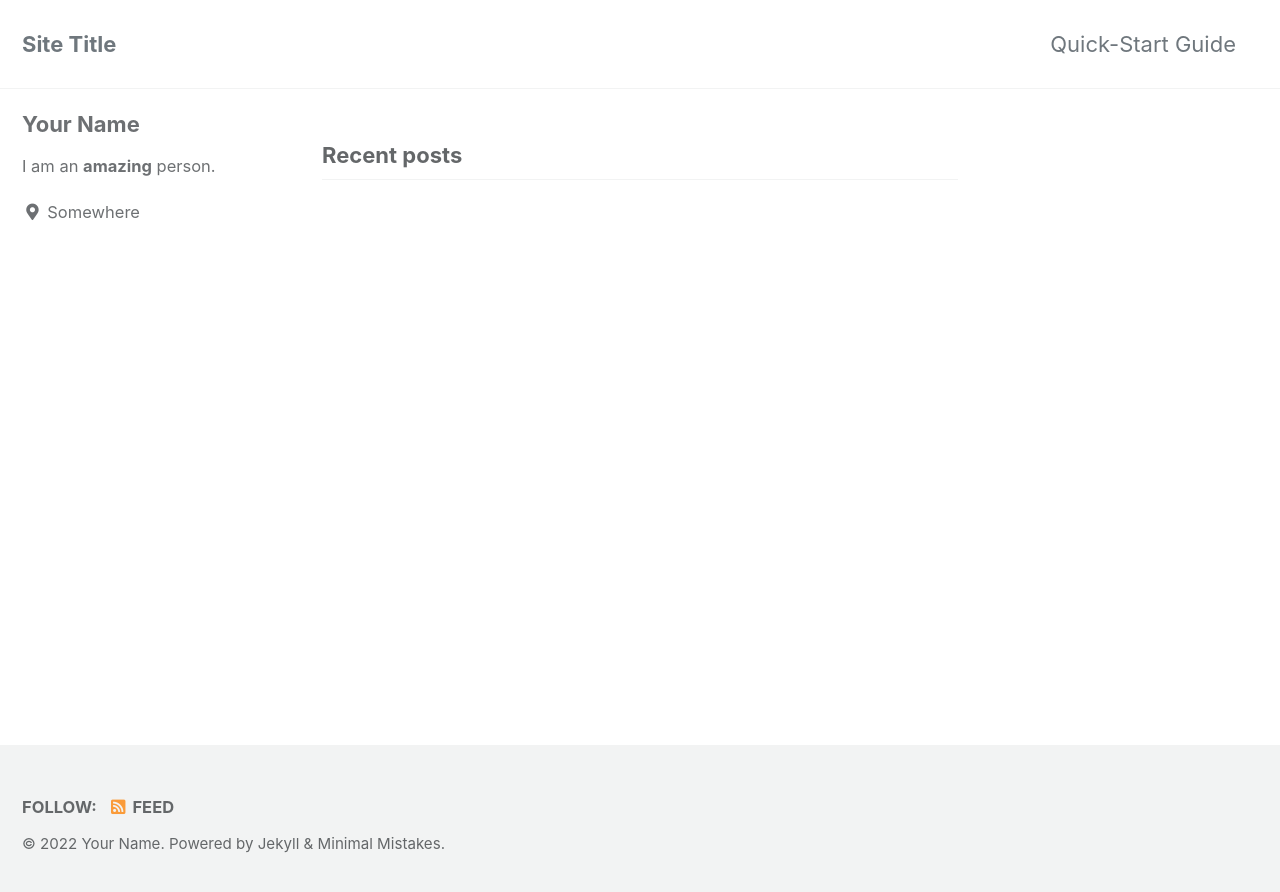
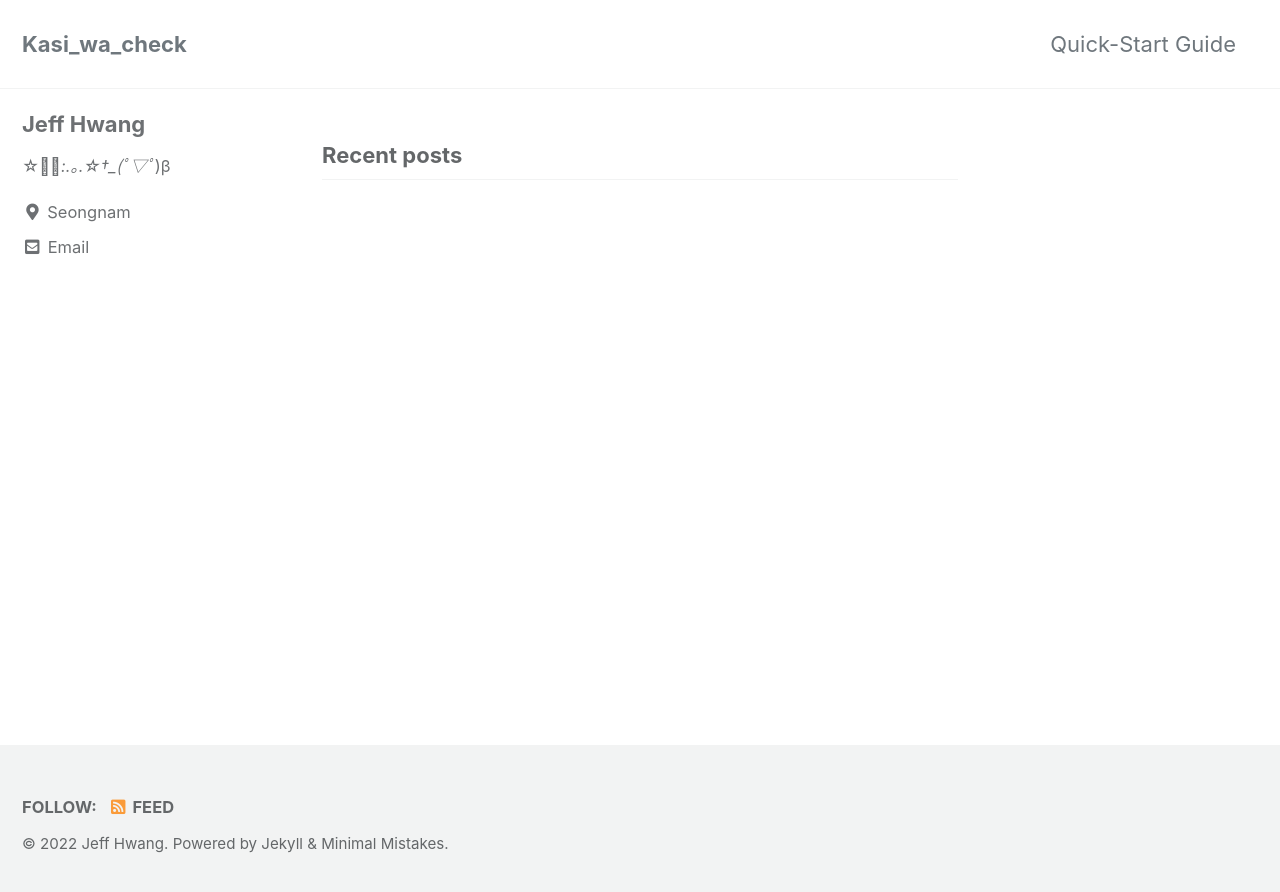
Before and after one commit to kasiwacheck/kasiwacheck.github.io, a Jekyll site: the page built from index.html, in a window 1280 px wide. Shown: the top 892 px of the page. Built offline with Jekyll 4.4.1, drawn with Linux system fonts in a browser that asks for light colours; cached includes are drawn as plain includes; the list of posts is cut into pages by our own code.

Commit message:
change cinfig

```diff
--- a/_config.yml
+++ b/_config.yml
@@ -11,18 +11,18 @@
 # https://mmistakes.github.io/minimal-mistakes/docs/quick-start-guide/#installing-the-theme
 
 # theme                  : "minimal-mistakes-jekyll"
-# remote_theme           : "mmistakes/minimal-mistakes"
+remote_theme           : "mmistakes/minimal-mistakes"
 minimal_mistakes_skin    : "default" # "air", "aqua", "contrast", "dark", "dirt", "neon", "mint", "plum", "sunrise"
 
 # Site Settings
 locale                   : "en-US"
-title                    : "Site Title"
+title                    : "Kasi_wa_check"
 title_separator          : "-"
 subtitle                 : # site tagline that appears below site title in masthead
-name                     : "Your Name"
-description              : "An amazing website."
-url                      : # the base hostname & protocol for your site e.g. "https://mmistakes.github.io"
-baseurl                  : # the subpath of your site, e.g. "/blog"
+name                     : "Jeff Hwang"
+description              : "가시와 책의 상관관계를 찾아서"
+url                      : "https://kasiwacheck.github.io/" # the base hostname & protocol for your site e.g. "https://mmistakes.github.io"
+baseurl                  : ""# the subpath of your site, e.g. "/blog"
 repository               : # GitHub username/repo-name e.g. "mmistakes/minimal-mistakes"
 teaser                   : # path of fallback teaser image, e.g. "/assets/images/500x300.png"
 logo                     : # path of logo image to display in the masthead, e.g. "/assets/images/88x88.png"
@@ -104,11 +104,11 @@ analytics:
 
 # Site Author
 author:
-  name             : "Your Name"
+  name             : "Jeff Hwang"
   avatar           : # path of avatar image, e.g. "/assets/images/bio-photo.jpg"
-  bio              : "I am an **amazing** person."
-  location         : "Somewhere"
-  email            :
+  bio              : "☆ﾟ･*:.｡.☆†_(ﾟ▽ﾟ*)β"
+  location         : "Seongnam"
+  email            : "jeffhwang0403@gmail.com"
   links:
     - label: "Email"
       icon: "fas fa-fw fa-envelope-square"
```
